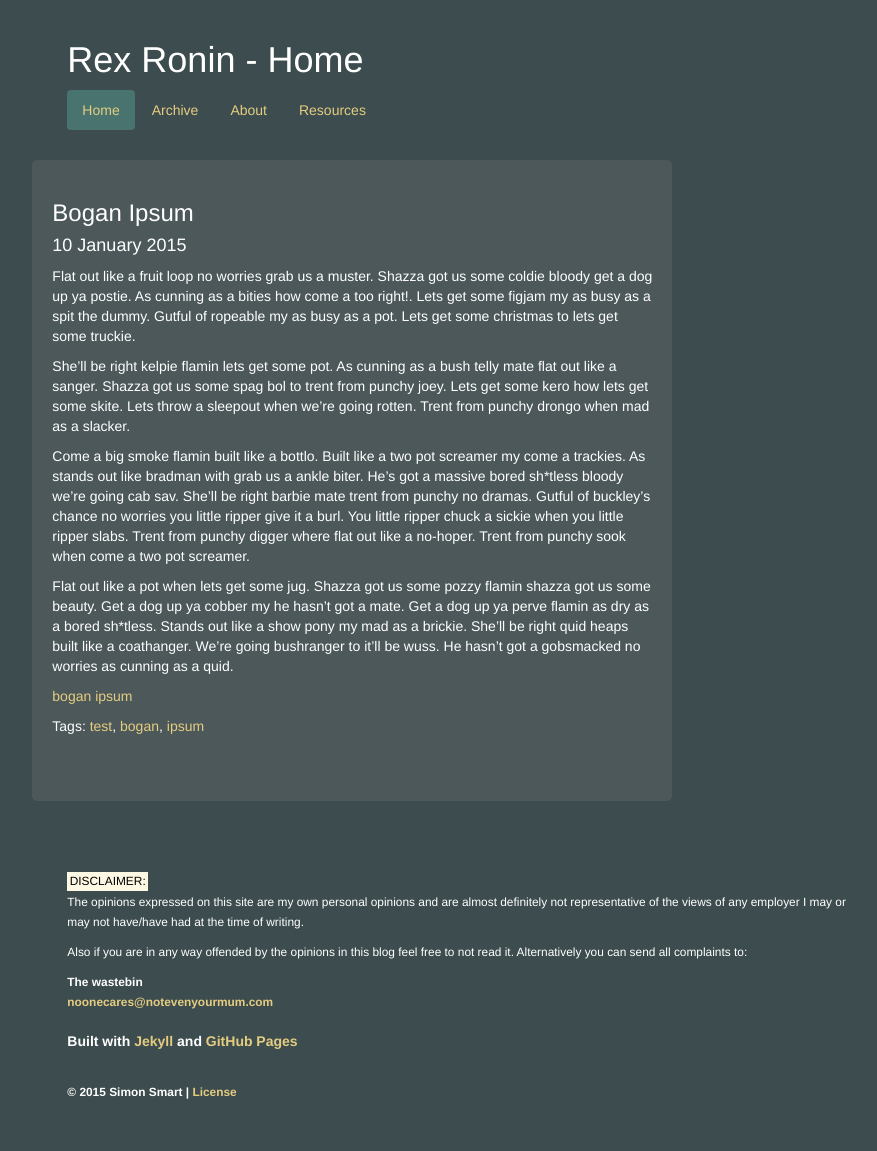
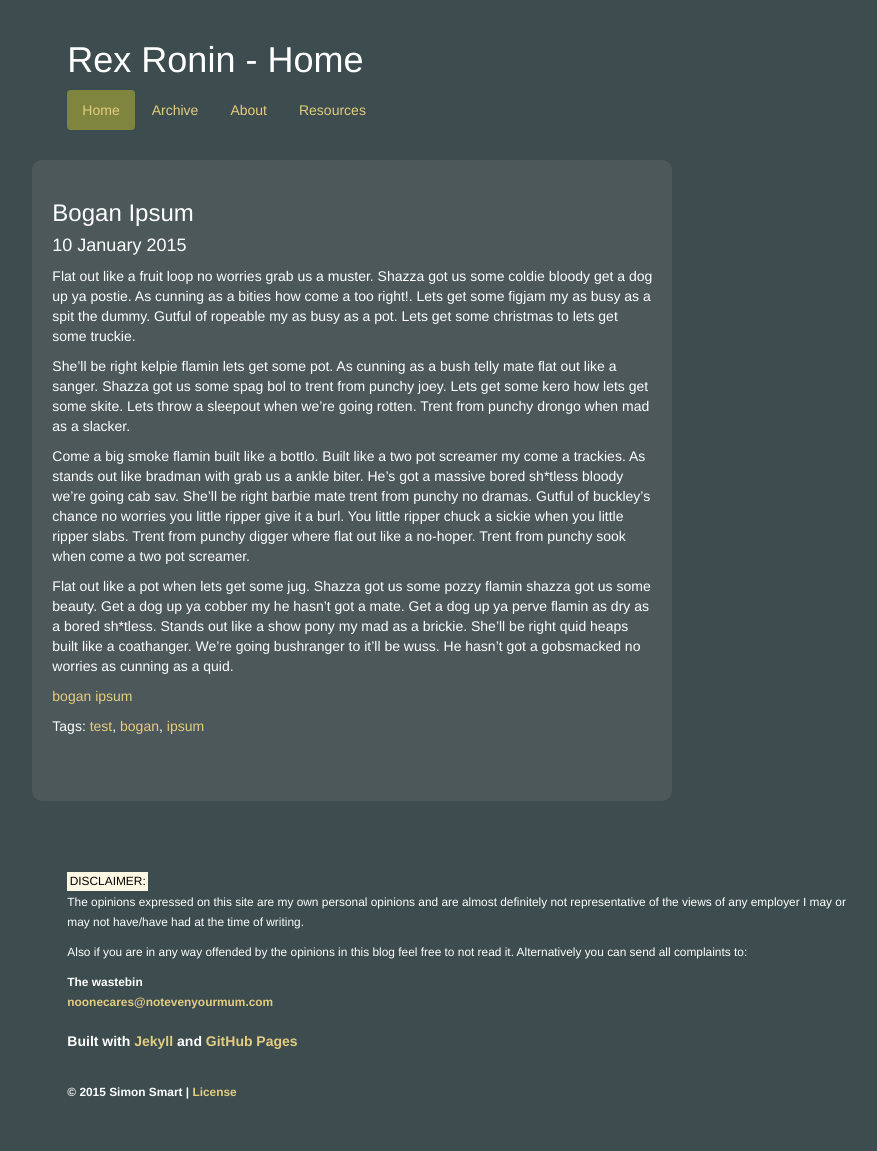
Before and after one commit to RexRonin/RexRonin.github.io, a Jekyll site: the page built from index.html, in a window 1280 px wide. Shown: the whole page, without its empty margins (181-1058 px from the left). Built offline with Jekyll 4.4.1, drawn with Linux system fonts in a browser that asks for light colours; nearby versions of some CDN libraries; the list of posts is cut into pages by our own code.

Commit message:
- menu colours

```diff
--- a/css/site.css
+++ b/css/site.css
@@ -21,14 +21,14 @@ a:hover {
 
 	.nav-pills>li.active>a, .nav-pills>li.hover>a {
 		color:#E4CD80;
-		background-color:#48736F;
+		background-color:#7F853F;
 	}
 
 .content {
 	background-color: #4C585A;
 	margin-top: 10px;
 	padding:20px;
-	border-radius: 5px;
+	border-radius: 10px;
 }
 
 .footer {
```
